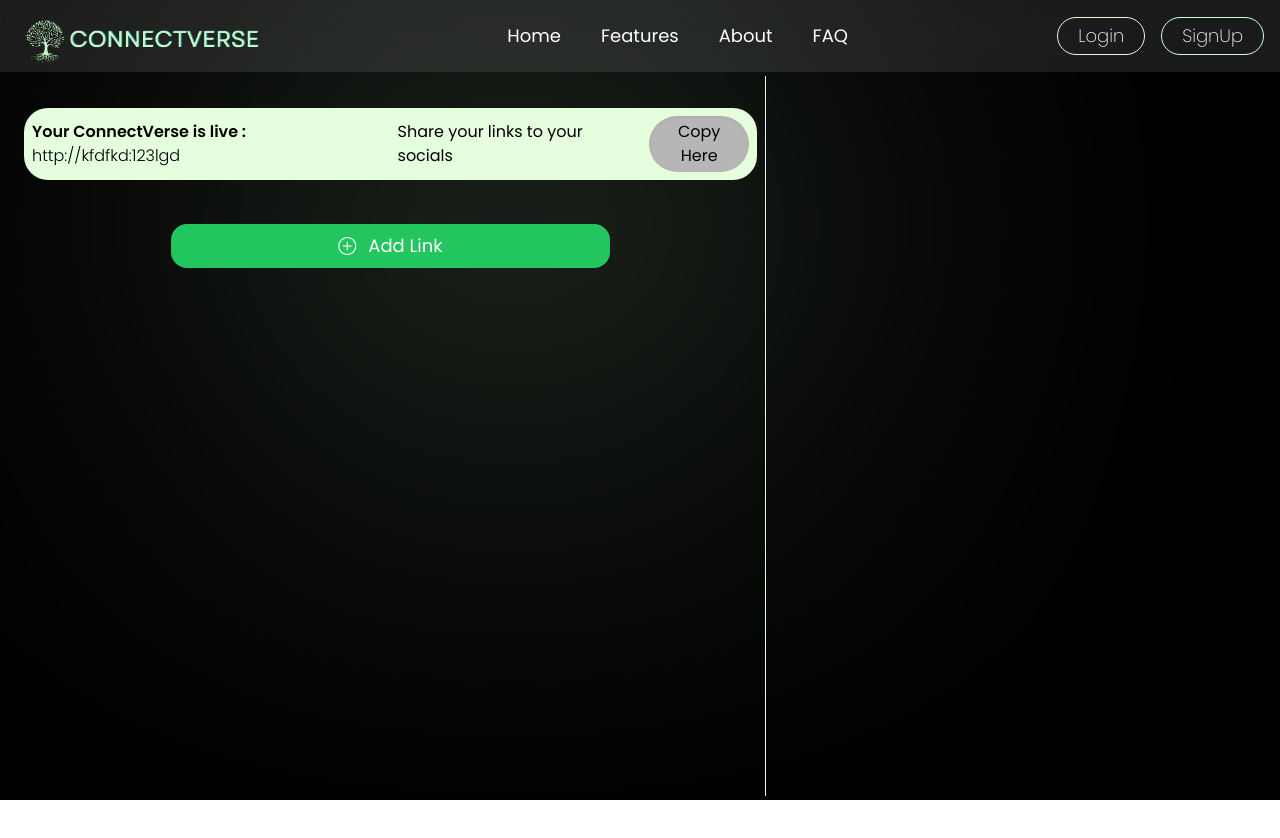
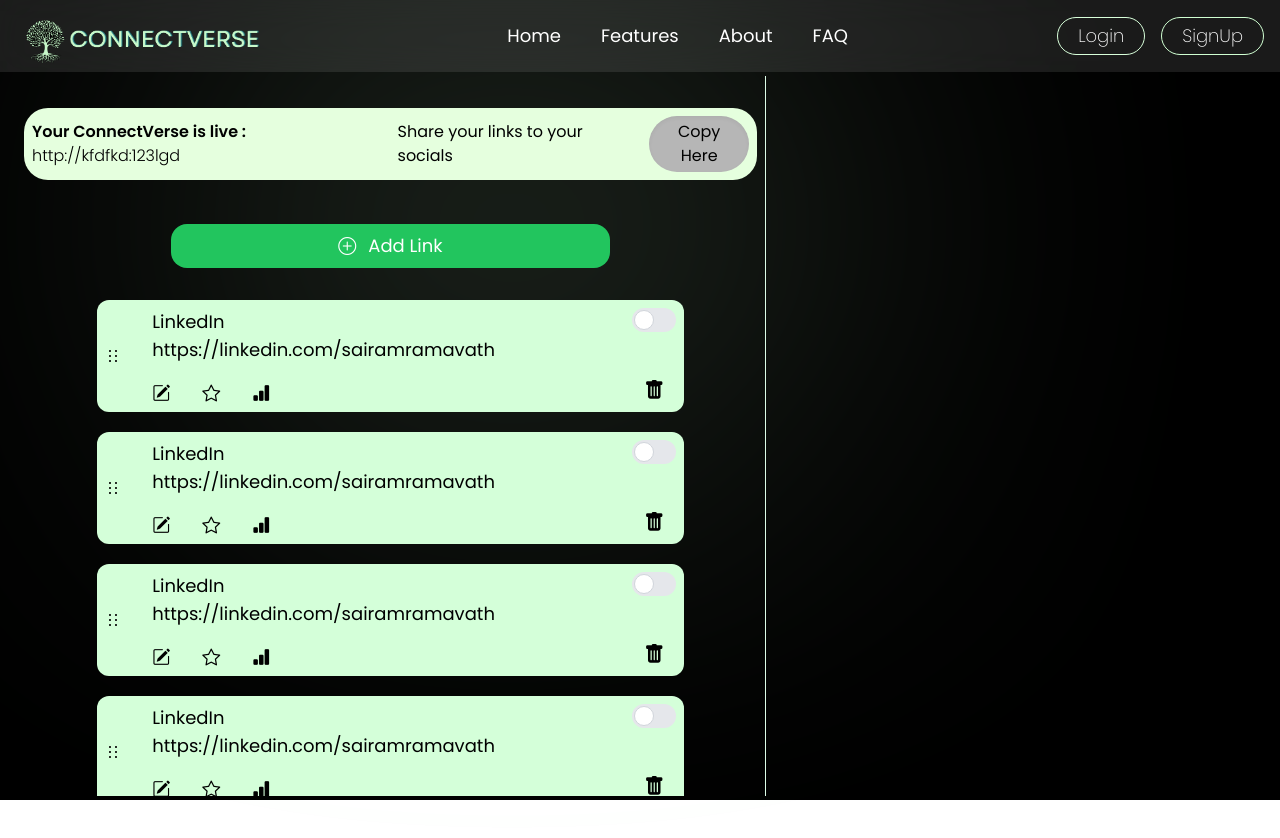
Before and after one commit to Sairam-04/Linktre, a React (Vite) app in the folder linktree-frontend/: page /all-links in a window 1280 px wide. Shown: the top 838 px of the page. Before the commit the page ends 800 px from the top, so only its background shows below. Built offline with nearby package versions, Linux system fonts and the light colour scheme.

Commit message:
Add: Links Component

```diff
--- /dev/null
+++ b/linktree-frontend/src/components/landing/AllLinksComponent.jsx
@@ -0,0 +1,24 @@
+import React from 'react'
+import LinkComponent from './LinkComponent'
+
+const AllLinksComponent = () => {
+  return (
+    <div className='w-full flex flex-col gap-5 items-center'>
+        <LinkComponent />
+        <LinkComponent />
+        <LinkComponent />
+        <LinkComponent />
+        <LinkComponent />
+        <LinkComponent />
+
+        <LinkComponent />
+        <LinkComponent />
+        <LinkComponent />
+        <LinkComponent />
+        <LinkComponent />
+
+    </div>
+  )
+}
+
+export default AllLinksComponent
--- /dev/null
+++ b/linktree-frontend/src/components/landing/LinkComponent.jsx
@@ -0,0 +1,60 @@
+import React from "react";
+
+const LinkComponent = () => {
+  return (
+    <div className="w-4/5 h-28 flex bg-[#d4ffd9] text-black rounded-xl">
+      <div className="w-[8%] rounded-tl-xl rounded-bl-xl flex items-center cursor-move">
+        <div
+          className="flex items-center justify-center border-[#d7dce1] w-8 h-auto"
+          tabindex="0"
+        //   role="button"
+          aria-describedby="rbd-hidden-text-0-hidden-text-0"
+          data-rbd-drag-handle-draggable-id="327990947"
+          data-rbd-drag-handle-context-id="0"
+          draggable="false"
+        >
+          <svg
+            width="16"
+            height="16"
+            viewBox="0 0 16 16"
+            fill="none"
+            xmlns="http://www.w3.org/2000/svg"
+            class=" "
+            role="img"
+            aria-hidden="false"
+            aria-labelledby="ltclid27_title "
+          >
+            <title id="ltclid27_title">Move</title>
+            <path
+              fillRule="evenodd"
+              clipRule="evenodd"
+              d="M5 4C5.55228 4 6 3.55228 6 3C6 2.44772 5.55228 2 5 2C4.44772 2 4 2.44772 4 3C4 3.55228 4.44772 4 5 4ZM6 8C6 8.55228 5.55228 9 5 9C4.44772 9 4 8.55228 4 8C4 7.44772 4.44772 7 5 7C5.55228 7 6 7.44772 6 8ZM6 13C6 13.5523 5.55228 14 5 14C4.44772 14 4 13.5523 4 13C4 12.4477 4.44772 12 5 12C5.55228 12 6 12.4477 6 13ZM12 8C12 8.55228 11.5523 9 11 9C10.4477 9 10 8.55228 10 8C10 7.44772 10.4477 7 11 7C11.5523 7 12 7.44772 12 8ZM11 14C11.5523 14 12 13.5523 12 13C12 12.4477 11.5523 12 11 12C10.4477 12 10 12.4477 10 13C10 13.5523 10.4477 14 11 14ZM12 3C12 3.55228 11.5523 4 11 4C10.4477 4 10 3.55228 10 3C10 2.44772 10.4477 2 11 2C11.5523 2 12 2.44772 12 3Z"
+              fill="currentColor"
+            ></path>
+          </svg>
+        </div>
+      </div>
+      <div className="w-[82%] p-2 flex flex-col gap-4">
+        <div className="flex flex-col text-lg">
+          <div>LinkedIn</div>
+          <div>https://linkedin.com/sairamramavath</div>
+        </div>
+        <div className="flex gap-8">
+          <i className="bi bi-pencil-square text-lg"></i>
+          <i className="bi bi-star text-lg"></i>
+          <i className="bi bi-bar-chart-fill text-lg"></i>
+        </div>
+      </div>
+      <div className="w-[10%] py-2 flex flex-col justify-between items-center">
+        <label className="inline-flex items-center cursor-pointer">
+          <input type="checkbox" value="" className="sr-only peer" />
+          <div className="relative w-11 h-6 bg-gray-200 peer-focus:outline-none peer-focus:ring-0 peer-focus:ring-green-300 dark:peer-focus:ring-green-800 rounded-full peer dark:bg-gray-700 peer-checked:after:translate-x-full rtl:peer-checked:after:-translate-x-full peer-checked:after:border-white after:content-[''] after:absolute after:top-[2px] after:start-[2px] after:bg-white after:border-gray-300 after:border after:rounded-full after:h-5 after:w-5 after:transition-all dark:border-gray-600 peer-checked:bg-green-600"></div>
+        </label>
+        <i className="bi bi-trash-fill text-xl"></i>
+
+      </div>
+    </div>
+  );
+};
+
+export default LinkComponent;
--- a/linktree-frontend/src/components/landing/LinksPage.jsx
+++ b/linktree-frontend/src/components/landing/LinksPage.jsx
@@ -1,10 +1,11 @@
 import React, { useEffect, useState } from "react";
 import { getUser } from "../../utils/localStorage";
+import AllLinksComponent from "./AllLinksComponent";
 
 const LinksPage = () => {
   return (
     <div className="w-full h-[91vh] flex px-4 py-1">
-      <div className="w-3/5 h-full py-3 px-2 flex flex-col items-center pt-8 gap-8">
+      <div className="w-3/5 h-full overflow-y-auto py-3 px-2 flex flex-col items-center pt-8 gap-8">
         <div className="w-full bg-[#e5ffde] text-black flex justify-between items-center text-md p-2 mb-3 rounded-3xl">
             <span className="font-semibold">Your ConnectVerse is live :
                 <span className="font-light"> http://kfdfkd:123lgd</span>
@@ -26,9 +27,11 @@ const LinksPage = () => {
           </span>
           <span>Add Link</span>
         </button>
+        <AllLinksComponent />
+      </div>
+      <div className="w-2/5 h-full border-l-[1px] border-green-100">
 
       </div>
-      <div className="w-2/5 h-full border-l-[1px] border-green-100"></div>
     </div>
   );
 };
--- a/linktree-frontend/src/index.css
+++ b/linktree-frontend/src/index.css
@@ -5,3 +5,10 @@
 .navitem{
     @apply cursor-pointer hover:text-[#9bff9e];
 }
+
+::-webkit-scrollbar {
+    width: 0;
+    /* Remove scrollbar space */
+    background: transparent;
+    /* Optional: just make scrollbar invisible */
+  }
```
